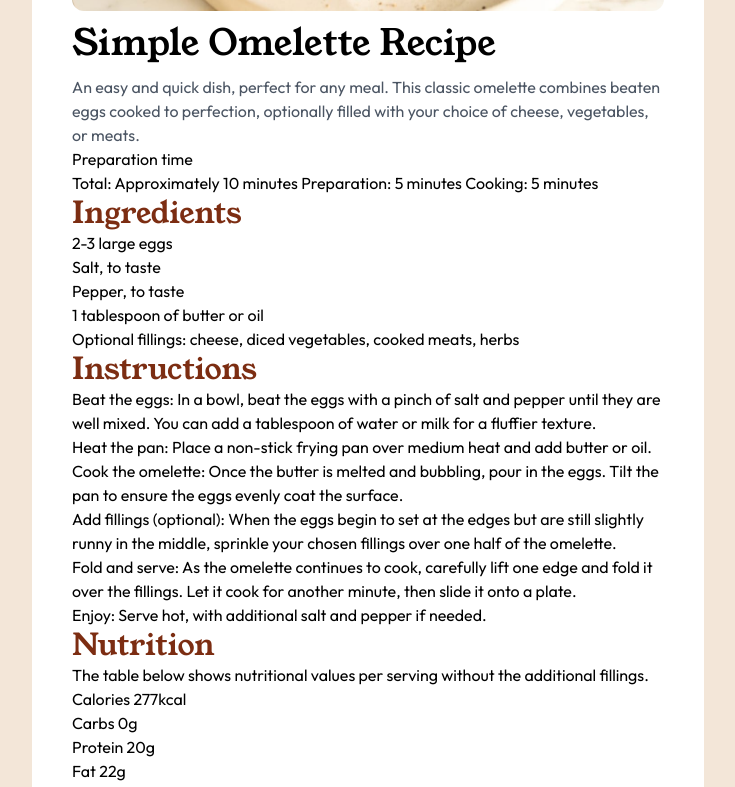
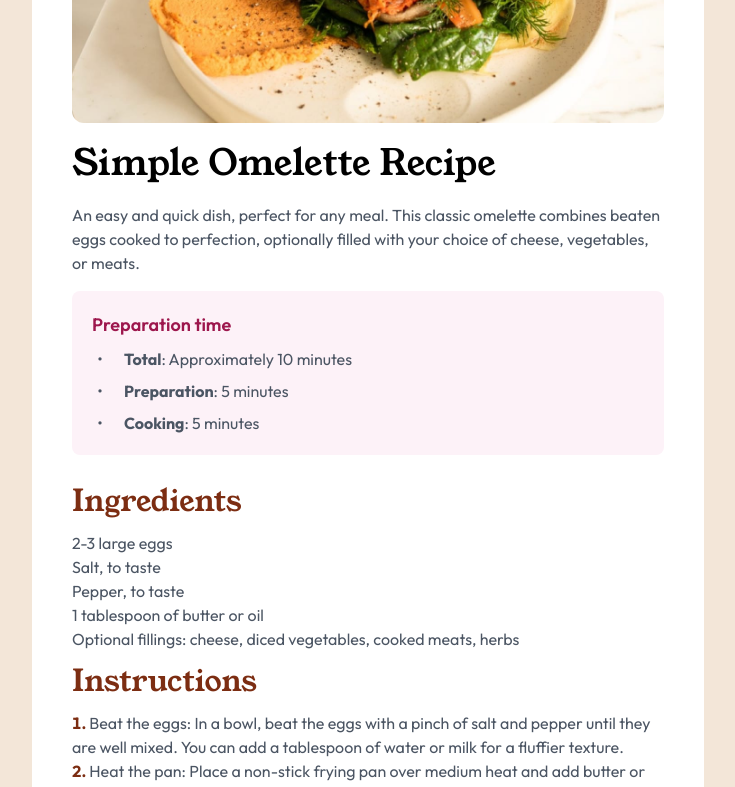
Before and after one commit to sniper-fly/frontend_mentor, a Next.js app: page /recipe-page-main in a window 1280 px wide. Shown: the part 300-1087 px from the top of the page, without its empty margins (272-1007 px from the left). Built offline with nearby package versions, Linux system fonts and the light colour scheme.

Commit message:
前半のサイズ調整 太字調整など

```diff
--- a/src/app/recipe-page-main/page.tsx
+++ b/src/app/recipe-page-main/page.tsx
@@ -10,7 +10,7 @@ export default function Page() {
   const basePath = "/recipe-page-main";
 
   return (
-    <main className="mx-auto max-w-2xl rounded-3xl bg-white p-10">
+    <main className="mx-auto max-w-2xl rounded-3xl bg-white p-10 text-gray-600 my-28">
       <div>
         <Image
           src={`${basePath}/image-omelette.jpeg`}
@@ -21,27 +21,41 @@ export default function Page() {
         />
       </div>
       <section>
-        <h1 className={`${figtree.className} py-3 text-4xl`}>
+        <h1 className={`${figtree.className} py-5 text-4xl text-black`}>
           Simple Omelette Recipe
         </h1>
 
-        <p className="text-gray-600">
+        <p>
           An easy and quick dish, perfect for any meal. This classic omelette
           combines beaten eggs cooked to perfection, optionally filled with your
           choice of cheese, vegetables, or meats.
         </p>
 
-        <div>
-          <p>Preparation time</p>
-          <ul>
-            Total: Approximately 10 minutes Preparation: 5 minutes Cooking: 5
-            minutes
+        <div className="rounded-lg bg-pink-50 p-5 my-4">
+          <p className="text-lg font-semibold text-pink-800 mb-2">
+            Preparation time
+          </p>
+          <ul className="flex flex-col gap-2">
+            <li>
+              <span className="mr-4">・</span>
+              <span className="font-bold">Total</span>: Approximately 10 minutes
+            </li>
+            <li>
+              <span className="mr-4">・</span>
+              <span className="font-bold">Preparation</span>: 5 minutes
+            </li>
+            <li>
+              <span className="mr-4">・</span>
+              <span className="font-bold">Cooking</span>: 5 minutes
+            </li>
           </ul>
         </div>
       </section>
 
       <section>
-        <h1 className={`${figtree.className} text-3xl text-orange-900`}>Ingredients</h1>
+        <h1 className={`${figtree.className} text-3xl text-orange-900 py-3`}>
+          Ingredients
+        </h1>
 
         <ul>
           <li>2-3 large eggs</li>
@@ -55,9 +69,11 @@ export default function Page() {
       </section>
 
       <section>
-        <h1 className={`${figtree.className} text-3xl text-orange-900`}>Instructions</h1>
+        <h1 className={`${figtree.className} text-3xl text-orange-900 py-3`}>
+          Instructions
+        </h1>
 
-        <ol>
+        <ol className="list-inside list-decimal marker:font-bold marker:text-orange-900">
           <li>
             Beat the eggs: In a bowl, beat the eggs with a pinch of salt and
             pepper until they are well mixed. You can add a tablespoon of water
@@ -91,7 +107,9 @@ export default function Page() {
       </section>
 
       <section>
-        <h1 className={`${figtree.className} text-3xl text-orange-900`}>Nutrition</h1>
+        <h1 className={`${figtree.className} text-3xl text-orange-900 py-3`}>
+          Nutrition
+        </h1>
 
         <p>
           The table below shows nutritional values per serving without the
@@ -99,13 +117,21 @@ export default function Page() {
         </p>
 
         <ul>
-          <li>Calories 277kcal</li>
+          <li>
+            Calories <span className="font-bold text-orange-900">277kcal</span>
+          </li>
 
-          <li>Carbs 0g</li>
+          <li>
+            Carbs <span className="font-bold text-orange-900">0g</span>
+          </li>
 
-          <li>Protein 20g</li>
+          <li>
+            Protein <span className="font-bold text-orange-900">20g</span>
+          </li>
 
-          <li>Fat 22g</li>
+          <li>
+            Fat <span className="font-bold text-orange-900">22g</span>
+          </li>
         </ul>
       </section>
     </main>
```
